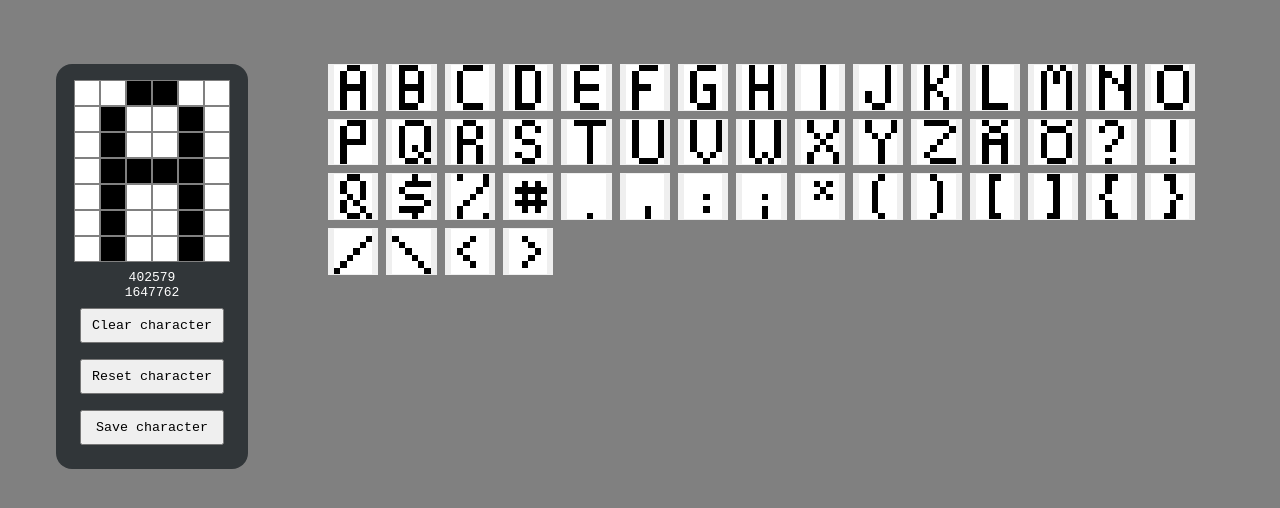
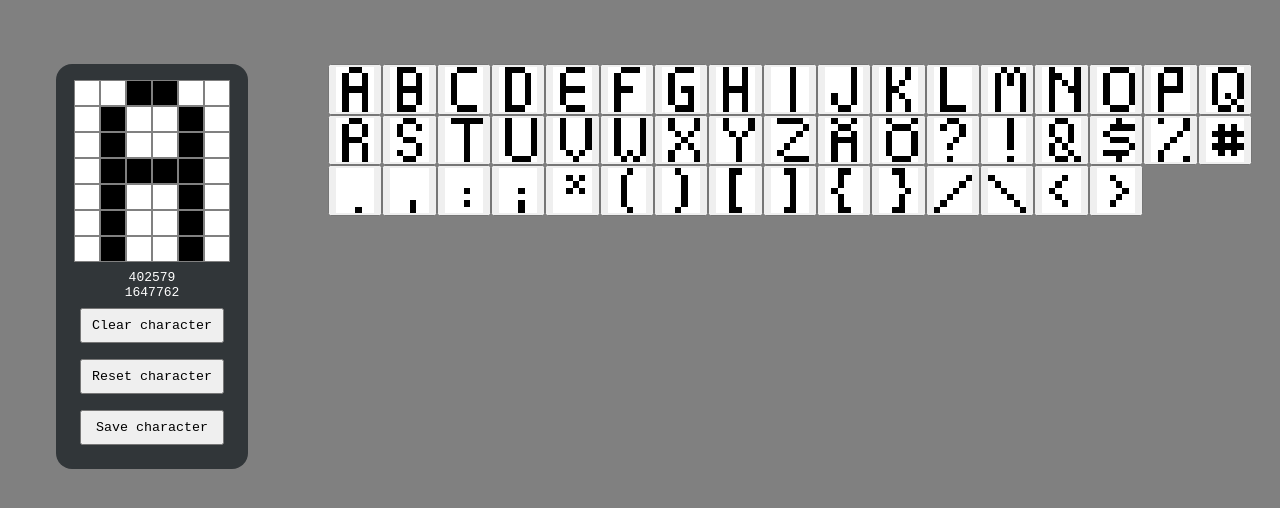
Before and after one commit to ggpera/merkeditor, a React (Vite) app: page / in a window 1280 px wide. Shown: the top 508 px of the page. Built offline with nearby package versions, Linux system fonts and the light colour scheme.

Commit message:
Move stylings to child module

```diff
--- a/src/components/CharacterSet/CharacterSet.module.css
+++ b/src/components/CharacterSet/CharacterSet.module.css
@@ -1,15 +1,6 @@
 .pixel {
   width: 0.4rem;
   height: 0.4rem;
-}
-.grid {
-  margin-right: 0.5rem;
-  margin-bottom: 0.5rem;
-  border: none;
-}
-.grid:hover,
-.grid:focus {
-  background-color: aqua;
 }
 .row {
   display: flex;
```
